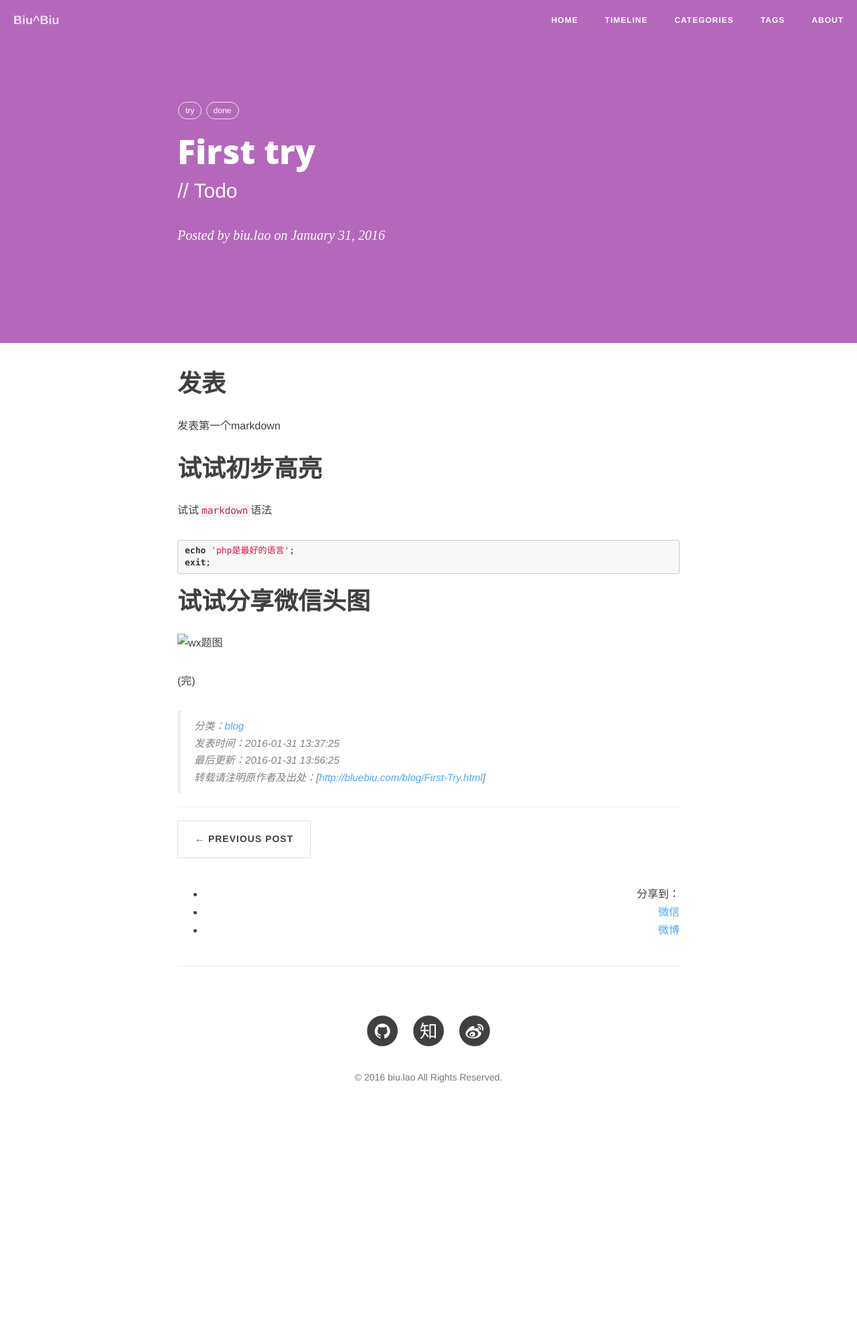
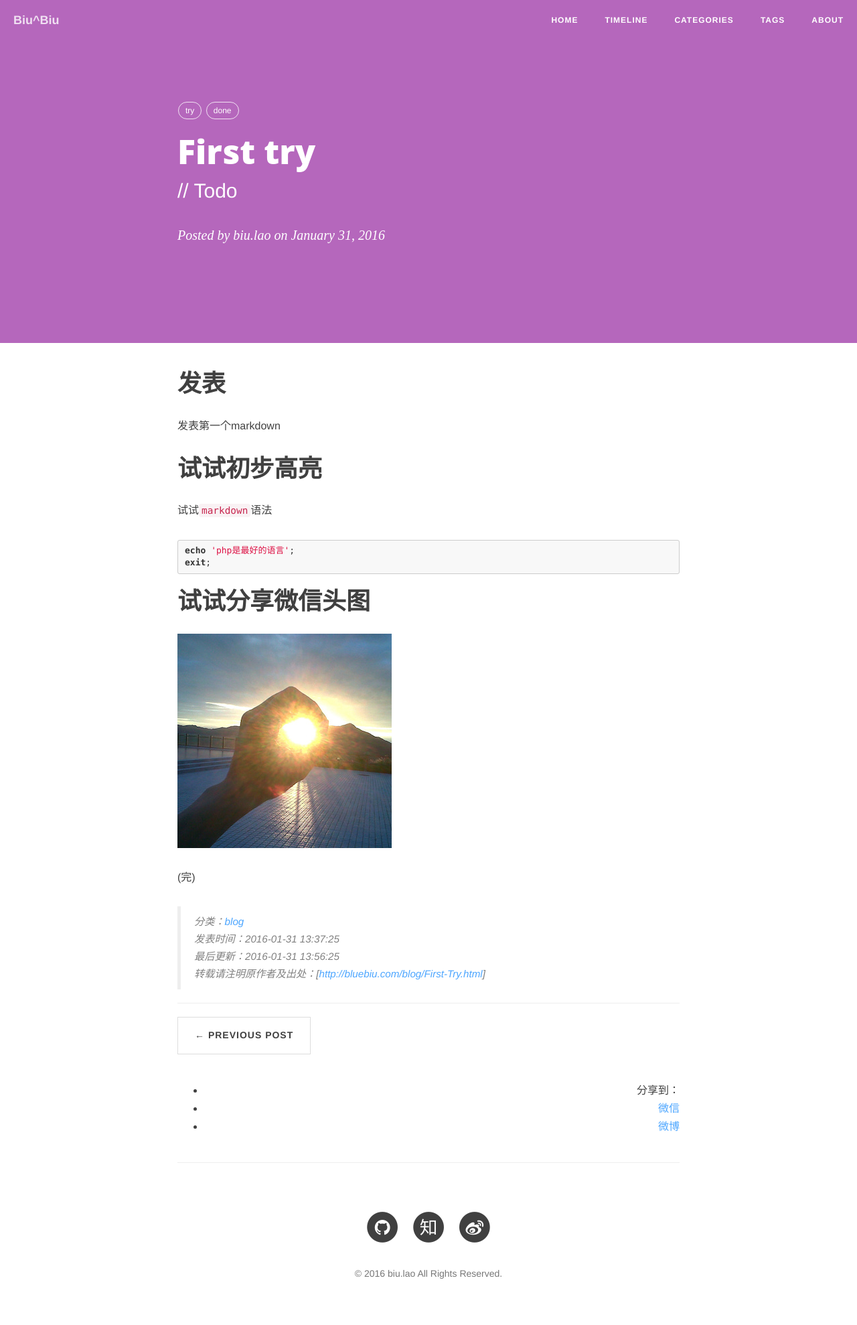
Before and after one commit to bluebiu/bluebiu.github.io, a Jekyll site: the page built from _posts/2016-01-31-First-Try.md, in a window 1280 px wide. Shown: the whole page at 67% size. Built offline with Jekyll 4.4.1, drawn with Linux system fonts in a browser that asks for light colours; nearby versions of some CDN libraries; comment, search, counter and statistics services are not loaded; before the commit the page ends 1686 px from its top, so only the background shows below that.

Commit message:
fix some domain issue

```diff
--- a/_config.yml
+++ b/_config.yml
@@ -70,7 +70,7 @@ defaults:
     values:
       layout: "post"
       author: "biu.lao"
-      header-img: "img/ship_in_hand.jpg" # We don't want posts without a header image, that whould mean white on white
+#      header-img: "img/ship_in_hand.jpg" # We don't want posts without a header image, that whould mean white on white
 
 # Comments
 comments :
--- a/_posts/2016-01-31-First-Try.md
+++ b/_posts/2016-01-31-First-Try.md
@@ -23,4 +23,4 @@ exit;
 
 # 试试分享微信头图
 
-![wx题图](img/wx_share_default.jpg "wxshare")
+![wx题图](/img/wx_share_default.jpg "wxshare")
```
